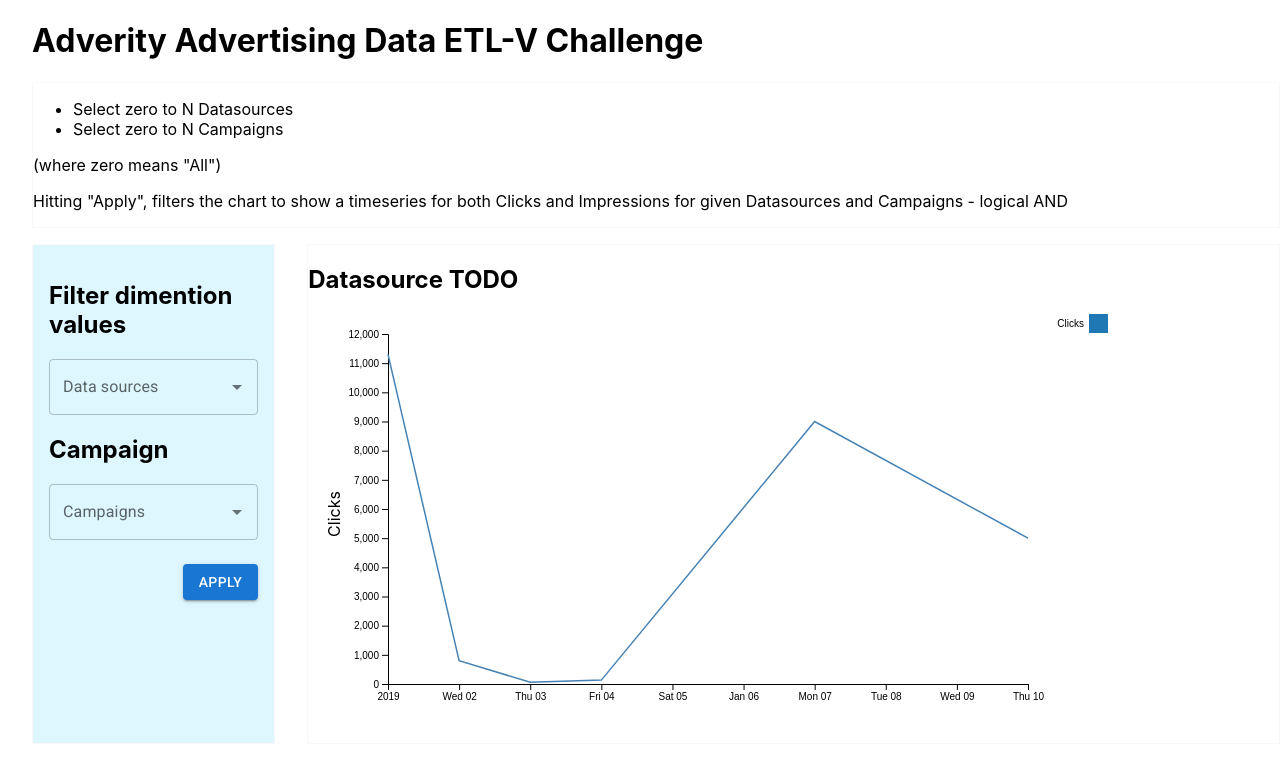
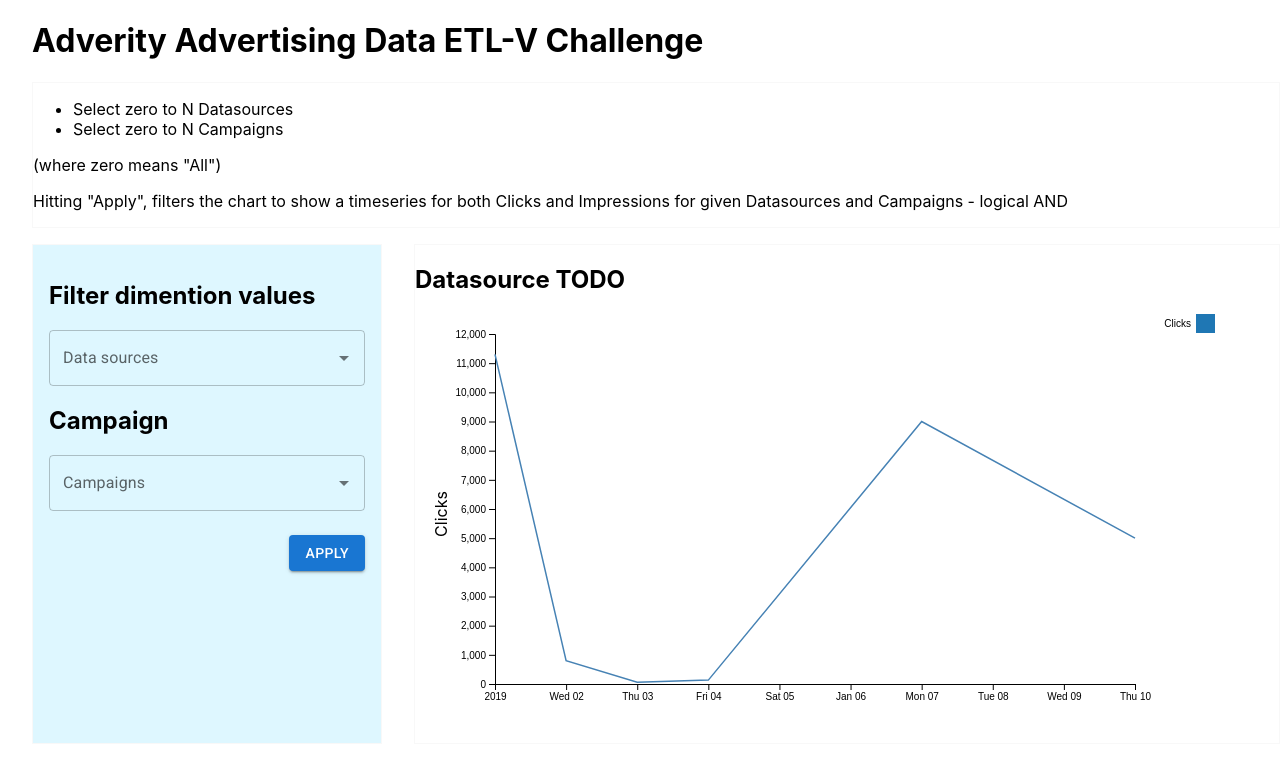
Before and after one commit to kalkusa/adv-recruitment, a React (Create React App) app in the folder advertising-data-dashboard/: page / in a window 1280 px wide. Shown: the top 782 px of the page. Built offline with nearby package versions, Linux system fonts and the light colour scheme.

Commit message:
Fix UI bug with long campaign names - Adjusted UI to handle and display lengthy campaign names.

```diff
--- a/advertising-data-dashboard/src/components/filter/Filter.tsx
+++ b/advertising-data-dashboard/src/components/filter/Filter.tsx
@@ -1,4 +1,4 @@
-import { Autocomplete, Box, Button, TextField } from "@mui/material";
+import { Autocomplete, Box, Button, Chip, TextField } from "@mui/material";
 import styled from "styled-components";
 import useDatasources from "../../hooks/useDatasources";
 import useCampaigns from "../../hooks/useCampaigns";
@@ -19,12 +19,19 @@
   const campaigns = useCampaigns();
   const { setFilter } = useFilter();
 
-  const handleDataSourceChange = (event: any, newValue: string[]) => {
+  const handleDataSourceChange = (event: any, newValue: any) => {
     setFilter((prev: FilterType) => ({ ...prev, dataSources: newValue }));
   };
 
-  const handleCampaignChange = (event: any, newValue: string[]) => {
+  const handleCampaignChange = (event: any, newValue: any) => {
     setFilter((prev: FilterType) => ({ ...prev, campaigns: newValue }));
+  };
+
+  const renderTags = (value: string[], getTagProps: any) => {
+    return value.map((option: string, index: number) => {
+      let displayText = option.length > 30 ? option.slice(0, 27) + "..." : option;
+      return <Chip variant="outlined" label={displayText} {...getTagProps({ index })} />;
+    });
   };
 
   return (
@@ -36,6 +43,7 @@
         options={dataSources}
         renderInput={(params) => <TextField {...params} label="Data sources" placeholder="Select data source" />}
         onChange={handleDataSourceChange}
+        renderTags={renderTags}
       />
       <h2>Campaign</h2>
       <Autocomplete
@@ -44,6 +52,7 @@
         options={campaigns}
         renderInput={(params) => <TextField {...params} label="Campaigns" placeholder="Select campaign" />}
         onChange={handleCampaignChange}
+        renderTags={renderTags}
       />
       <Box display="flex" justifyContent="flex-end">
         <Button variant="contained" sx={{ mt: 3 }}>
--- a/advertising-data-dashboard/src/pages/HomePage/HomePage.tsx
+++ b/advertising-data-dashboard/src/pages/HomePage/HomePage.tsx
@@ -10,13 +10,14 @@
 `;
 
 const LeftColumn = styled.div`
-  width: 20%;
+  width: 350px;
   margin-right: 2rem;
   display: flex;
+  flex-shrink: 0; // This ensures the column never shrinks
 `;
 
 const RightColumn = styled.div`
-  width: 80%;
+  flex: 1; // This will make it take up the remaining space
   display: flex;
 `;
 
```
